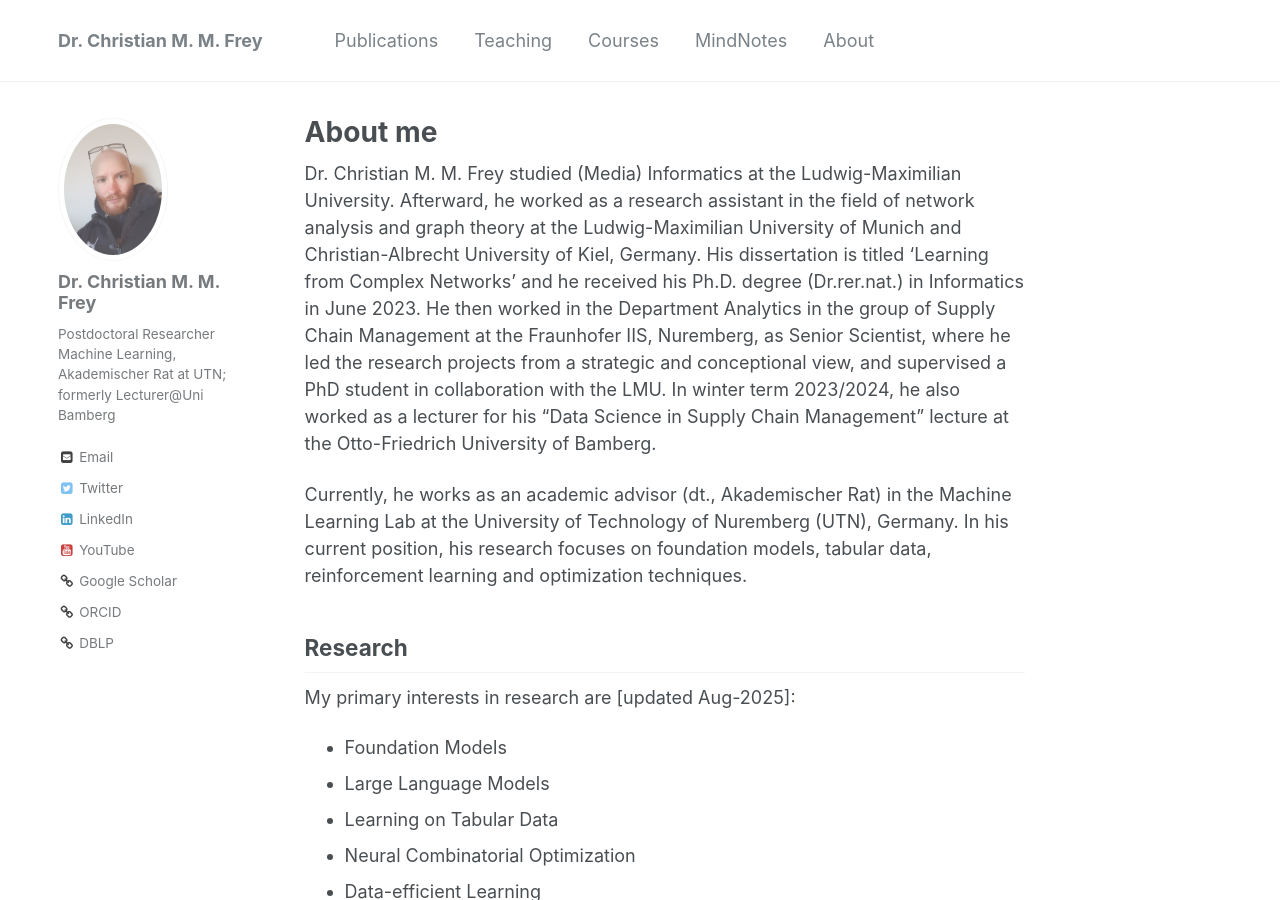
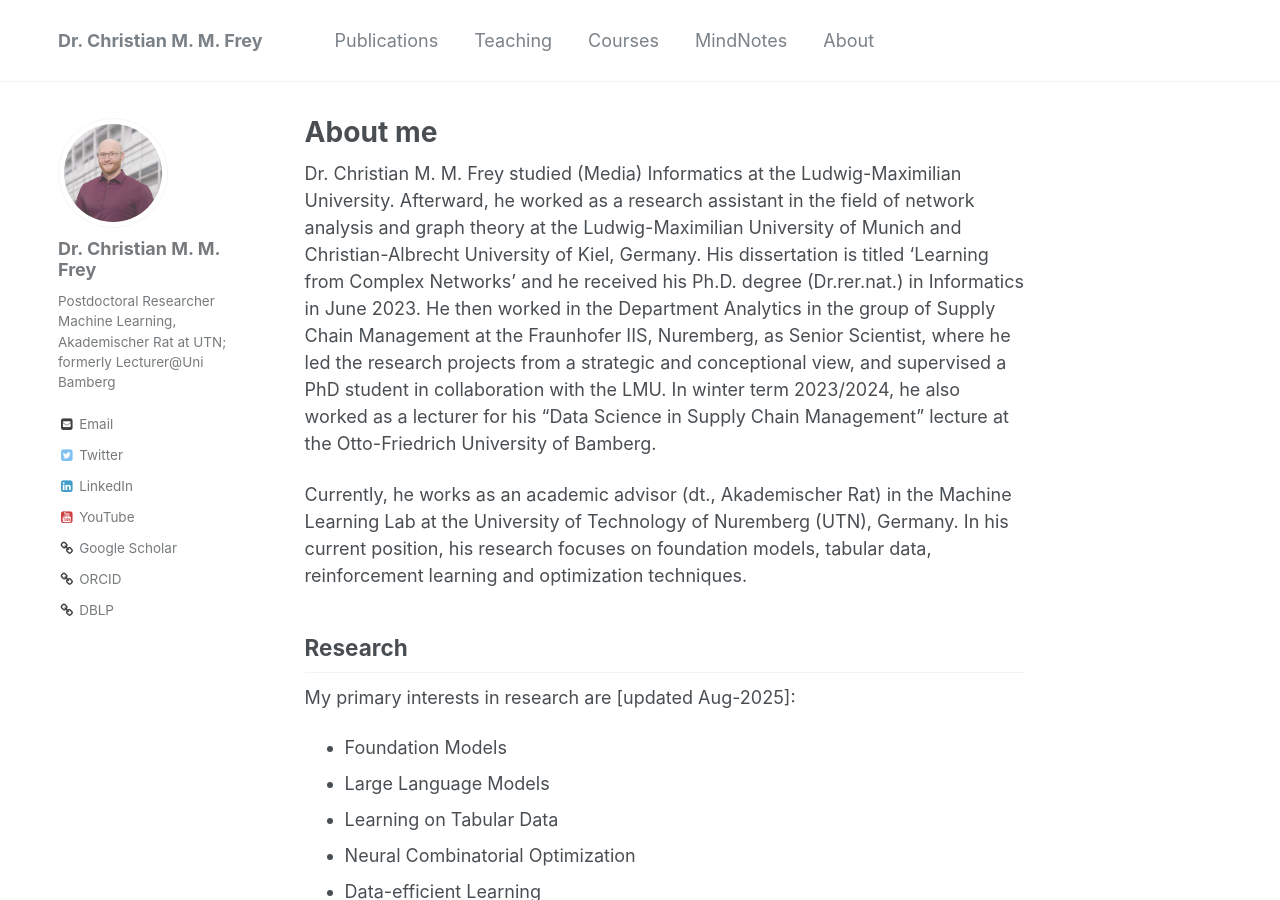
Before and after one commit to christianmaxmike/christianmaxmike.github.io, a Jekyll site: the page built from _pages/about.md, in a window 1280 px wide and 900 px high. Built offline with Jekyll 4.4.1, drawn with Linux system fonts in a browser that asks for light colours.

Commit message:
Update _config.yml

```diff
--- a/_config.yml
+++ b/_config.yml
@@ -82,7 +82,7 @@ analytics:
 # Site Author
 author:
   name             : "Dr. Christian M. M. Frey"
-  avatar           : "https://christianmaxmike.github.io/images/frey_2.jpg"
+  avatar           : "https://christianmaxmike.github.io/images/frey_3.png"
   bio              : "Postdoctoral Researcher Machine Learning, Akademischer Rat at UTN; formerly Lecturer@Uni Bamberg"
   location         :
   employer         :
```
